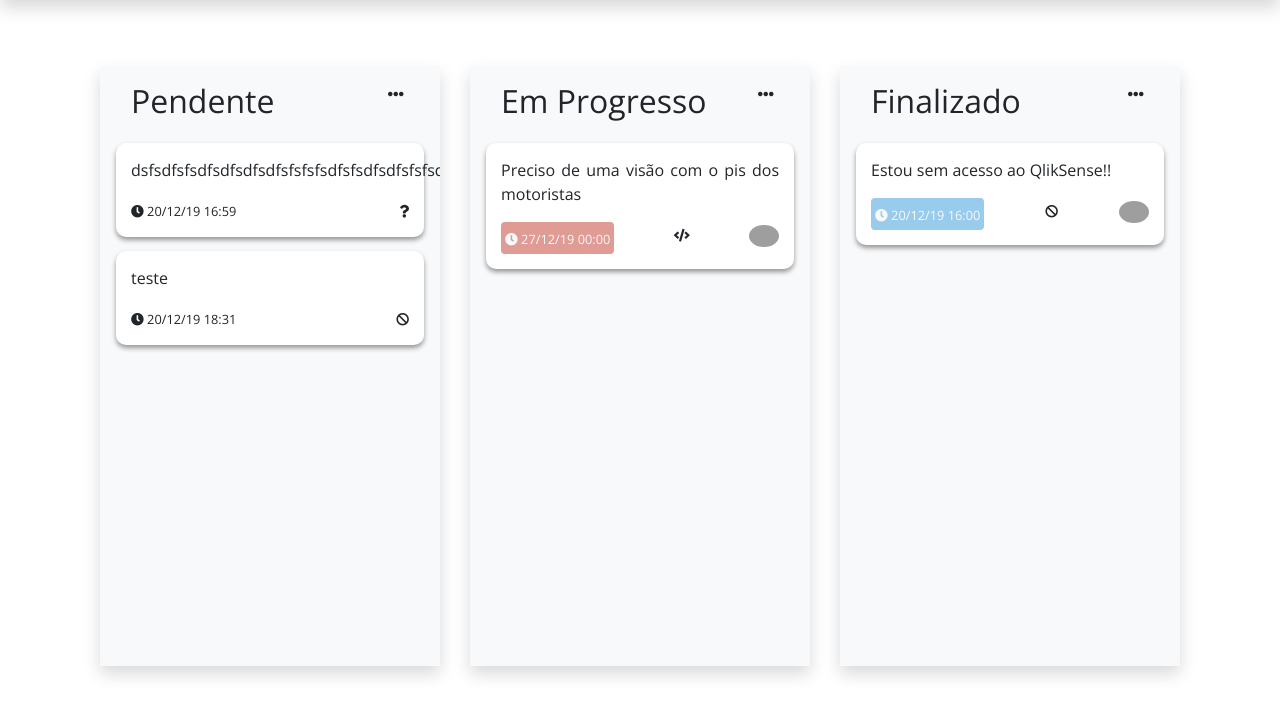
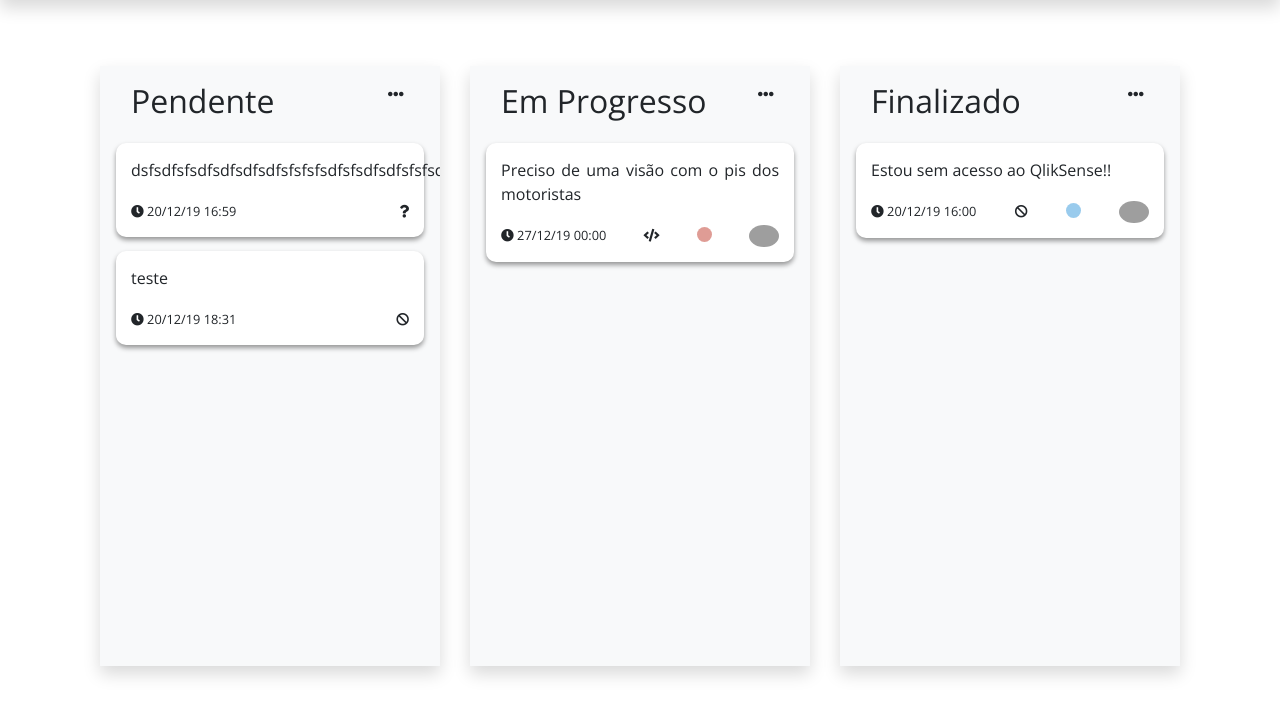
Before and after one commit to mrbrunelli/help-os, a PHP site: page /app/pages/ in a window 1280 px wide. Shown: the part 171-877 px from the top of the page. Run offline with PHP 8.4, Linux system fonts and the light colour scheme; the visitor is signed in with stand-in values (Sample User, id 1); data comes from the database, SQL or seed files in the repository; some libraries are stand-ins or nearby versions; grey boxes are pictures that could not be loaded.

Commit message:
labels da prioridade criados com rounded-circle e as cores dinamicas

```diff
--- a/app/assets/css/style.css
+++ b/app/assets/css/style.css
@@ -151,6 +151,13 @@
         box-shadow: 0px 3px 5px 0px rgba(0, 0, 0, 0.50);
     }
 
+    .circulo {
+        border-radius: 50%;
+        width: 15px;
+        height: 15px;
+        align-self: center;
+    }
+
     .alta {
         background-color: rgba(192, 57, 43, 0.5);
         color: white;
@@ -168,12 +175,10 @@
 
     .alta:hover {
         background-color: rgba(192, 57, 43, 0.8);
-        color: white;
     }
 
     .media:hover {
         background-color: rgba(241, 196, 15, 0.8);
-        color: white;
     }
 
     .baixa:hover {
--- a/app/assets/js/app.js
+++ b/app/assets/js/app.js
@@ -78,4 +78,16 @@ const situacaoTicket = (idsituacaoticket, idticket, idatendente) => {
     })
 }
 
+const prioridadeTicket = (idprioridadeticket, idticket, idatendente) => {
+    $.ajax({
+        url: '../../backend/services.php?service=prioridadeTicket',
+        type: 'post',
+        async: true,
+        data: { idprioridadeticket, idticket, idatendente },
+        success: function(result) {
+            conteudoGerencial()
+        }
+    })
+}
+
 const conteudoGerencial = () => $('#conteudoGerencial').load('../../backend/elements.php?element=conteudoGerencial')
--- a/app/pages/modal.php
+++ b/app/pages/modal.php
@@ -198,7 +198,13 @@
   <div class="modal fade" id="modalTicket" tabindex="-1" role="dialog" aria-labelledby="TituloModalCentralizado" aria-hidden="true">
     <div class="modal-dialog modal-xl" role="document">
       <div class="modal-content">
+        <!-- <div class="">
+          <div class="bg-dark text-light col-12 text-center">
+            <h1 class="font-weight-light py-3">Detalhes</h1>
+          </div>
+        </div> -->
         <div class="modal-body" id="conteudoTicket">
+
         </div>
         <div class="modal-footer">
           <button type="reset" class="btn btn-light" data-dismiss="modal"><i class="far fa-times-circle"></i> Fechar</button>
--- a/backend/elements.php
+++ b/backend/elements.php
@@ -32,6 +32,8 @@ if (isset($_GET['element'])) {
           <div class="row">
 
             <?php
+            $d = tickets(1);
+            if ($d > 0) {
               foreach (tickets(1) as $ticket) {
 
                 switch ($ticket['idtipoticket']) {
@@ -60,6 +62,7 @@ if (isset($_GET['element'])) {
                 </div>
 
             <?php
+              }
             }
             ?>
 
@@ -125,11 +128,13 @@ if (isset($_GET['element'])) {
                 <div class="col-12 cards" onclick="modalTicket('<?= $ticket['idticket'] ?>')">
                   <p><?= $ticket['titulo'] ?></p>
                   <div class="row justify-content-between">
-                    <div class="<?= $prioridade ?> p-1 rounded text-light">
+                    <div>
                       <small><i class="fa fa-clock"></i> <?= date('d/m/y H:i', strtotime($ticket['dataprevisao'])) ?></small>
                     </div>
                     <div>
                       <small><?= $emoji ?></small>
+                    </div>
+                    <div class="<?= $prioridade ?> circulo">
                     </div>
                     <div>
                       <img src="../<?= $foto ?>" class="foto">
@@ -204,12 +209,13 @@ if (isset($_GET['element'])) {
                 <div class="col-12 cards" onclick="modalTicket('<?= $ticket['idticket'] ?>')">
                   <p><?= $ticket['titulo'] ?></p>
                   <div class="row justify-content-between">
-                    <div class="<?= $prioridade ?> rounded p-1 text-light">
+                    <div>
                       <small><i class="fa fa-clock"></i> <?= date('d/m/y H:i', strtotime($ticket['datahorafechamento'])) ?></small>
                     </div>
                     <div>
                       <small><?= $emoji ?></small>
                     </div>
+                    <div class="<?= $prioridade ?> circulo"></div>
                     <div>
                       <img src="../<?= $foto ?>" class="foto">
                     </div>
@@ -265,6 +271,7 @@ if (isset($_GET['element'])) {
     $atendente = $ticket[0]['atendente'];
     $abertura = $ticket[0]['datahoraabertura'];
     $idsituacaoticket = $ticket[0]['idsituacaoticket'];
+    $idprioridadeticket = $ticket[0]['idprioridadeticket'];
     switch ($nav) {
 
       case 'Chrome':
@@ -352,6 +359,15 @@ if (isset($_GET['element'])) {
                   foreach (DBRead('situacao_ticket') as $situacaoticket) {
                     $situacaoticket['idsituacaoticket'] == $idsituacaoticket ? $selected = "selected" : $selected = "";
                     echo '<option ' . $selected . ' value="' . $situacaoticket['idsituacaoticket'] . '">' . $situacaoticket['nome'] . '</option>';
+                  }
+                  ?>
+                </select>
+                <label for="idprioridadeticket"><small><b>Prioridade: </b></small></label>
+                <select name="idprioridadeticket" id="idprioridadeticket" class="form-control" onchange="prioridadeTicket(this.value, '<?= $_GET['idticket'] ?>', '<?= $_SESSION['UsuarioID'] ?>')">
+                  <?php
+                  foreach (DBRead('prioridade_ticket') as $prioridadeticket) {
+                    $prioridadeticket['idprioridadeticket'] == $idprioridadeticket ? $selected = "selected" : $selected = "";
+                    echo '<option ' . $selected . ' value="' . $prioridadeticket['idprioridadeticket'] . '">' . $prioridadeticket['nome'] . '</option>';
                   }
                   ?>
                 </select>
```
Also changed, not shown: backend/services.php (+8 -0 lines). Lines whose indentation alone changed are shown as unchanged.
